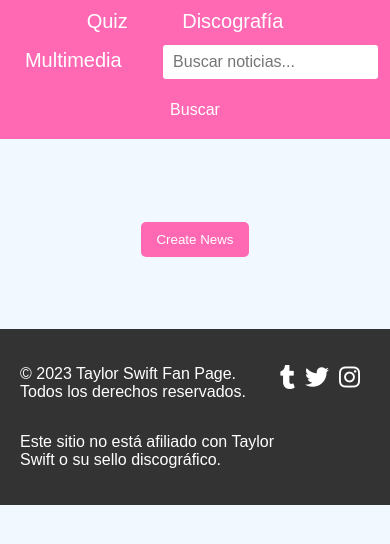
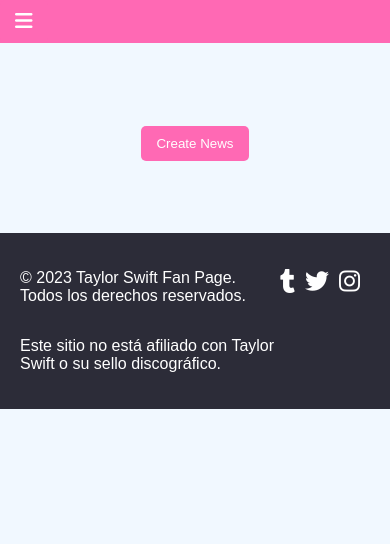
Before and after one commit to Ainhoa5/TSwift, a PHP site: page / in a window 390 px wide. Shown: the top 544 px of the page. Run offline with PHP 8.4, Linux system fonts and the light colour scheme; data that the repository does not hold is empty; some libraries are stand-ins or nearby versions.

Commit message:
Responsive menu

```diff
--- a/app/view/discografia.html
+++ b/app/view/discografia.html
@@ -13,6 +13,7 @@
     <link rel="stylesheet" href="../../public/styles/timeline.css">
     <link rel="stylesheet" href="../../public/styles/menu.css">
     <link rel="stylesheet" href="../../public/styles/style.css">
+    <link rel="stylesheet" href="https://cdnjs.cloudflare.com/ajax/libs/font-awesome/6.1.1/css/all.min.css">
 </head>
 <body>
     <!-- MENU -->
@@ -61,5 +62,6 @@
     </section>
 
       <script src="../../public/js/handler/timelineHandler.js"></script>
+      <script src="../../public/templates/headerLogic.js"></script>
 </body>
 </html>
--- a/app/view/multimedia.html
+++ b/app/view/multimedia.html
@@ -11,6 +11,7 @@
     />
     <link rel="stylesheet" href="../../public/styles/multimedia.css" />
     <link rel="stylesheet" href="../../public/styles/menu.css" />
+    <link rel="stylesheet" href="https://cdnjs.cloudflare.com/ajax/libs/font-awesome/6.1.1/css/all.min.css">
     <link rel="stylesheet" href="../../public/styles/style.css" />
   </head>
   <body>
@@ -49,5 +50,6 @@
     <script src="../../public/js/clases/Audio.js"></script>
     <script src="../../public/js/clases/Video.js"></script>
     <script src="../../public/js/clases/Image.js"></script>
+    <script src="../../public/templates/headerLogic.js"></script>
   </body>
 </html>
--- a/app/view/quiz.html
+++ b/app/view/quiz.html
@@ -11,6 +11,7 @@
     />
     <link rel="stylesheet" href="../../public/styles/menu.css" />
     <link rel="stylesheet" href="../../public/styles/quiz.css" />
+    <link rel="stylesheet" href="https://cdnjs.cloudflare.com/ajax/libs/font-awesome/6.1.1/css/all.min.css">
     <style>
       body {
         background-image: url("../../public/multimedia/img/bg.jpg"); /* Asegúrate de reemplazar con la ruta real de tu imagen */
@@ -47,5 +48,6 @@
       <p id="quiz-time"></p>
     </div>
     <script src="../../public/js/handler/quizHandler.js"></script>
+    <script src="../../public/templates/headerLogic.js"></script>
   </body>
 </html>
--- a/index.php
+++ b/index.php
@@ -7,10 +7,7 @@
     <meta name="viewport" content="width=device-width, initial-scale=1.0">
     <title>Noticias</title>
 
-    <meta
-      name="Quiz"
-      content="All news about Taylor Swift"
-    />
+    <meta name="Quiz" content="All news about Taylor Swift" />
     <link rel="stylesheet" href="public/styles/style.css">
     <link rel="stylesheet" href="public/styles/menu.css">
     <link rel="stylesheet" href="public/styles/news.css">
@@ -119,7 +116,7 @@
     <!-- Including your JavaScript file -->
     <script src="public/js/handler/newsFormHandler.js"></script>
     <script src="public/js/clases/News.js"></script>
-
+    <script src="public/templates/headerLogic.js"></script>
 </body>
 
 </html>
--- a/public/styles/footer.css
+++ b/public/styles/footer.css
@@ -1,5 +1,5 @@
 .footer {
-    background-color: #333; /* Fondo oscuro */
+    background-color: #2c2c38; /* Fondo oscuro */
     color: white; /* Texto en blanco */
     display: flex; /* Uso de flexbox para las columnas */
     justify-content: space-between; /* Espacio entre las columnas */
--- a/public/styles/menu.css
+++ b/public/styles/menu.css
@@ -62,3 +62,49 @@ nav ul li a:hover {
 #search-button:hover {
     background-color: #ff1493; /* Slightly darker pink for hover effect */
 }
+
+/* Estilo para el botón del menú */
+/* Estilo para el botón del menú - visible solo en pantallas pequeñas */
+.menu-toggle {
+    display: none; /* Oculto por defecto */
+    background-color: #ff69b4;
+    color: white;
+    border: none;
+    padding: 10px 15px;
+    font-size: 20px;
+    cursor: pointer;
+}
+
+/* Estilo para los elementos del menú en pantallas grandes */
+nav ul {
+    display: block; /* Asegúrate de que esté visible en pantallas grandes */
+}
+
+/* Estilo para los elementos del menú en pantallas pequeñas */
+/* Estilo para los elementos del menú en pantallas pequeñas */
+@media screen and (max-width: 768px) {
+    .menu-toggle {
+        display: block; /* Muestra el botón en pantallas pequeñas */
+    }
+
+    nav ul {
+        display: none; /* Oculta los elementos del menú inicialmente en pantallas pequeñas */
+        width: 100%; /* Utiliza el ancho completo disponible */
+        padding: 10px;
+        text-align: left;
+        padding-left: 20%;
+        margin: 0;
+    }
+    nav ul li {
+        display: inline-block; /* Muestra los elementos del menú en línea y centrados */
+        width: 100%; /* Cada elemento del menú ocupa todo el ancho disponible */
+        margin-right: 0; /* Elimina el margen derecho */
+    }
+
+    #search-input, #search-button {
+        margin: 10px auto; /* Centrar elementos */
+        max-width: 50%;
+        background-color: #f1f8ff;
+        color: #000;
+    }
+}
--- /dev/null
+++ b/public/templates/headerLogic.js
@@ -0,0 +1,12 @@
+document.addEventListener('DOMContentLoaded', function() {
+    const menuToggle = document.getElementById('menu-toggle');
+    const menuItems = document.getElementById('menu-items');
+
+    menuToggle.addEventListener('click', function() {
+        if (menuItems.style.display === "block") {
+            menuItems.style.display = "none";
+        } else {
+            menuItems.style.display = "block";
+        }
+    });
+});
--- a/public/templates/templates.js
+++ b/public/templates/templates.js
@@ -1,8 +1,9 @@
 function createMenu(basePath, showSearchBar) {
     const menuHtml = `
         <nav>
+            <button id="menu-toggle" class="menu-toggle"><i class="fas fa-bars"></i></button>
             ${!showSearchBar ? `<a href="${basePath}"><img src="${basePath}/public/multimedia/img/logofinal.png" alt="Logo" style="height: 200px;"></a>` : ''}
-            <ul>
+            <ul id="menu-items" class="hidden">
                 <li><a href="${basePath}app/view/quiz.html">Quiz</a></li>
                 <li><a href="${basePath}app/view/discografia.html">Discografía</a></li>
                 <li><a href="${basePath}app/view/multimedia.html">Multimedia</a></li>
@@ -13,6 +14,19 @@ function createMenu(basePath, showSearchBar) {
 
     document.getElementById('menu-container').innerHTML = menuHtml;
 }
+document.addEventListener('DOMContentLoaded', function() {
+    const menuToggle = document.getElementById('menu-toggle');
+    const menuItems = document.getElementById('menu-items');
+
+    menuToggle.addEventListener('click', function() {
+        if (menuItems.style.display === "block") {
+            menuItems.style.display = "none";
+        } else {
+            menuItems.style.display = "block";
+        }
+    });
+});
+
 function createFooter() {
     const footerHtml = `
         <footer class="footer">
```
Also changed, not shown: public/multimedia/img/LOGO2.png (added), public/multimedia/img/LOGO3.png (added), public/multimedia/img/LOGO4.png (added), public/multimedia/img/LOGO5.png (added), public/multimedia/img/LOGO6.png (added).
